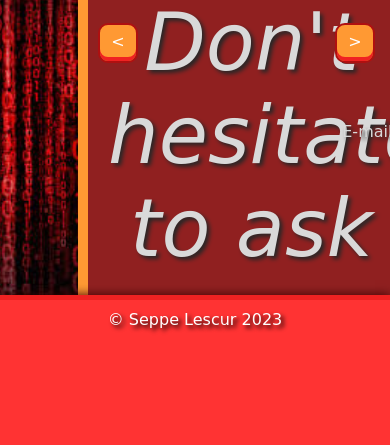
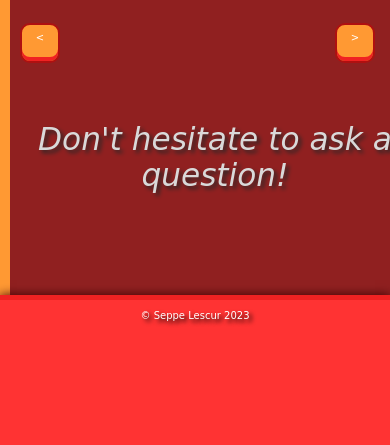
Before and after one commit to SeppeLescur/Portfolio, a website: page contact.html in a window 390 px wide. Shown: the part 399-844 px from the top of the page. Drawn offline with Linux system fonts and the light colour scheme; a web font is replaced by a local one.

Commit message:
basic responsive design

```diff
--- a/css/style.scss
+++ b/css/style.scss
@@ -17,6 +17,9 @@
     gap: 10px;
     user-select: none;
     font-family: 'Bruno Ace SC', cursive;
+}
+html {
+    font-size: 62.5%;
 }
 a {
     color: inherit;
@@ -93,7 +96,7 @@ body{
                 filter: contrast(70%);
                 .title{
                     height: 100%;
-                    font-size: 5rem;
+                    font-size: 4em;
                     text-align: center;
                     display: flex;
                     flex-flow: column;
@@ -108,7 +111,7 @@ body{
                     > form{
                         display: flex;
                         flex-flow: column nowrap;
-                        max-width: 500px;
+                        max-width: 90%;
                         label{
                             display: flex;
                             justify-content: space-between;
@@ -174,3 +177,17 @@ body{
         border-top: 5px solid var(--accent-color2);
     }
 }
+@media only screen and (max-width: 500px) {
+    main > .content > section{
+        font-size: clamp(0.5em, 2vw, 2em);
+    }
+    .left {
+        display: none;
+    }
+    .content {
+        > section {
+            min-width: 100vw !important;
+        }
+        grid-column: 1 / 3 !important;
+    }
+}
```
Also changed, not shown: css/style.css, 1 other file.
